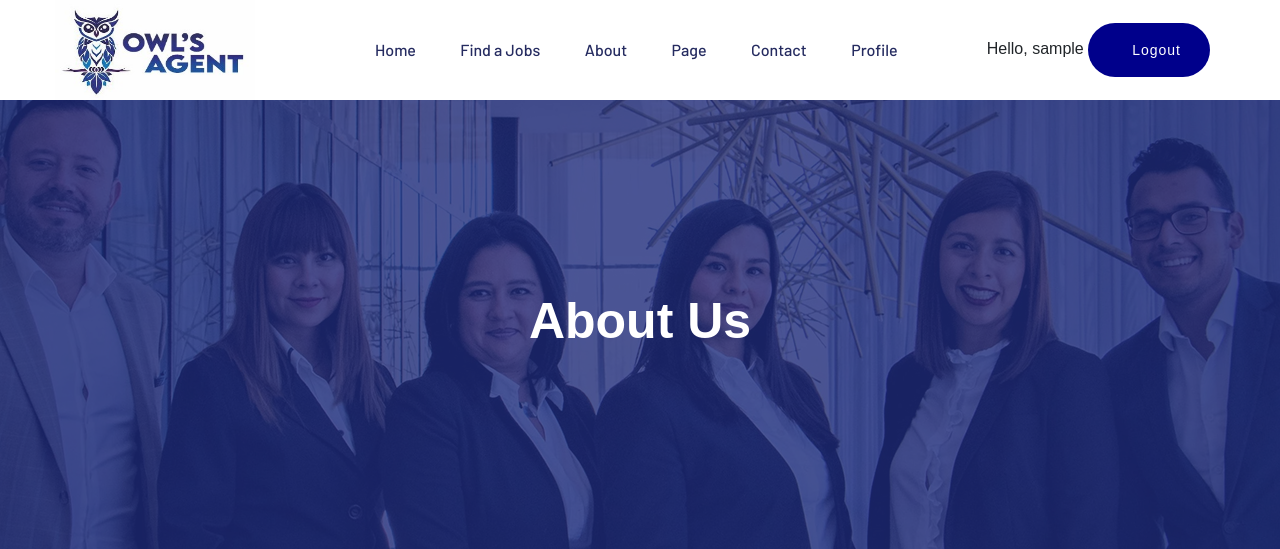
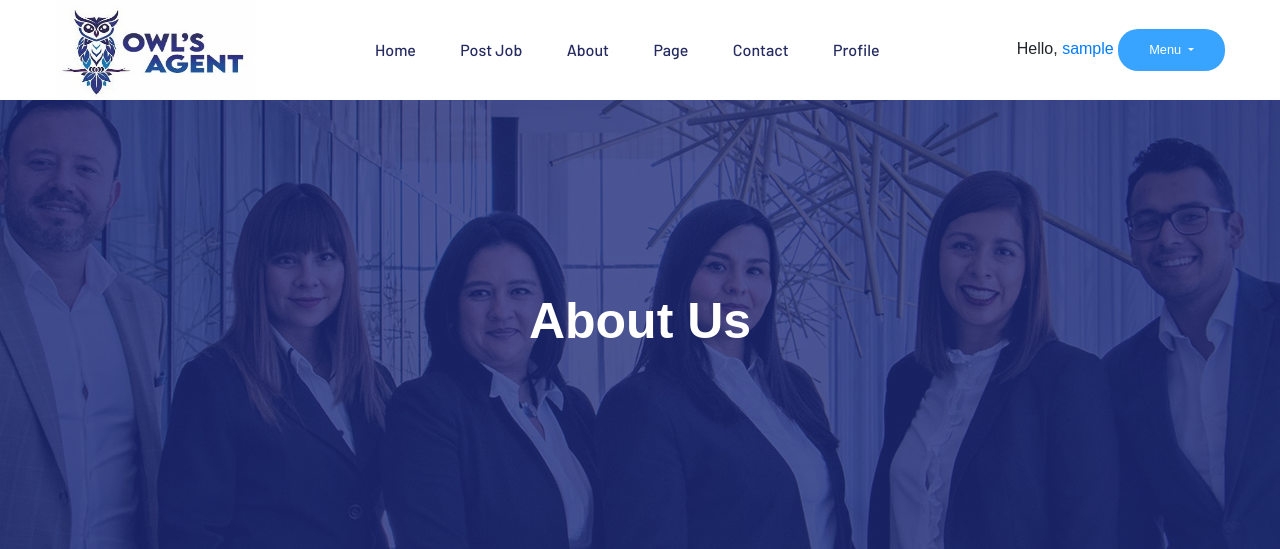
Before and after one commit to buseggencoglu/owl-s-agent, a Django app: page /about/ in a window 1280 px wide. Shown: the top 549 px of the page. Run offline with Django 3.2, Linux system fonts and the light colour scheme; a user stored in the database is signed in; tables that the repository leaves empty hold one stand-in row (values such as "Sample post"); parts of the project's set-up code (start-up, migrations or seed data) failed here and were passed over; some libraries are stand-ins or nearby versions; some web fonts are replaced.

Commit message:
Company Profile da kendi job postlarını görebilir. Edit button saadece kendisine görünür hale getirildi diğer tipteki kullanıcılar için displaye hazır. Hey, kullanıcı adı profile redirect edildi.  Profil için default image eklendi.
Signed-off-by: Ayşe Bayık <ayse.bayik@isik.edu.tr>

```diff
--- a/owl_agent/templates/website/base.html
+++ b/owl_agent/templates/website/base.html
@@ -26,6 +26,7 @@
     <link rel="stylesheet" href="{% static 'css/nice-select.css'%}">
     <link rel="stylesheet" href="{% static 'css/style.css'%}">
     <link rel="stylesheet" href="{% static 'css/responsive.css'%}">
+    <link rel="stylesheet" href="https://cdnjs.cloudflare.com/ajax/libs/font-awesome/5.15.3/css/all.min.css">
 
     <style>
         #logout_id {
@@ -61,17 +98,26 @@
                                     <ul id="navigation">
                                         <li><a href="{% url 'home' %}">Home</a></li>
 
-                                        {% if user.is_authenticated  %}
-                                            {% if user_type == 'admin' %}
+                                        {% if user.is_authenticated %}
+                                        {% if user_type == 'admin' %}
 
 
-                                            <li><a href="/dashboard">Dashboard</a></li>
+                                        <li><a href="/dashboard">Dashboard</a></li>
 
-                                             {% endif %}
+                                        {% endif %}
+                                        {% endif %}
+
+                                        {% if user.is_authenticated %}
+                                        {% if user_type == 'admin' %}
+                                        <li><a href="/dashboardList">Listing</a></li>
+                                        {% elif user_type == 'company' %}
+                                        <li><a href="{% url 'post_job' %}">Post Job </a></li>
+                                        {% else %}
+                                        <li><a href="{% url 'job-listing' %}">Find a Jobs </a></li>
+                                        {%endif%}
                                         {% endif %}
 
 
-                                        <li><a href="{% url 'job-listing' %}">Find a Jobs </a></li>
                                         <li><a href="{% url 'about' %}">About</a></li>
                                         <li><a href="#">Page</a>
                                             <ul class="submenu">
@@ -91,11 +137,41 @@
                             <!-- Header-btn -->
                             <div class="header-btn d-none f-right d-lg-block">
                                 {% if user.is_authenticated %}
-                                <span>Hello, {{user.username}} </span>
-                                <a id="logout_id" class="btn btn-outline-danger" href="{% url 'logout' %}">Logout</a>
+
+                                <div class="dropdown">
+                                    <span>
+                                        Hello,
+                                    </span>
+                                    {% if user_type == 'job_seeker' %}
+                                    <a href="{% url 'my_profile' %}" style="color: #007bff;">
+                                        <span>{{user.username}}</span>
+                                    </a>
+                                    {% elif user_type == 'company' %}
+                                    <a href="{% url 'company_profile'  pk=user.id %}" style="color: #007bff;">
+                                        <span>{{user.username}}</span>
+                                    </a>
+                                    {% else %}
+                                    <span>{{user.username}}</span>
+                                    {% endif %}
+                                    <a class="genric-btn info circle dropdown-toggle" href="#" role="button"
+                                       id="dropdownMenuLink" data-toggle="dropdown" aria-haspopup="true"
+                                       aria-expanded="false">
+                                        Menu
+                                    </a>
+
+                                    <div class="dropdown-menu" aria-labelledby="dropdownMenuLink">
+                                        {% if user_type == 'job_seeker' %}
+                                        <a class="dropdown-item" href="{% url 'edit_profile_job_seeker' %}">Edit
+                                            Profile</a>
+                                        {% endif %}
+                                        <a class="dropdown-item" href="#">Settings</a>
+                                        <a class="dropdown-item" href="{% url 'logout' %}">Logout</a>
+                                    </div>
+                                </div>
                                 {% else %}
                                 <a href="{% url 'register' %}" class="btn head-btn1">Register</a>
                                 <a href="{% url 'login' %}" class="btn head-btn2">Login</a>
+
                                 {% endif %}
                             </div>
                         </div>
--- a/owl_agent/website/models.py
+++ b/owl_agent/website/models.py
@@ -16,7 +16,7 @@ class User_Profile(models.Model):
 
 
 class Company_Profile(User_Profile):
-    image = models.ImageField(upload_to='company_image', null=True, blank=True, default='company_image/default')
+    image = models.ImageField(upload_to='company_image', null=True, blank=True, default='company_image/default.png')
     company_name = models.CharField(max_length=100)
     tax_id = models.IntegerField()
     website = models.CharField(max_length=100)
--- a/owl_agent/website/views.py
+++ b/owl_agent/website/views.py
@@ -1,13 +1,15 @@
 import datetime
 
+from django.contrib.admin.views.decorators import staff_member_required
 from django.contrib.auth.decorators import login_required
 from django.http import HttpResponseRedirect
 from django.shortcuts import render, redirect, get_object_or_404
 from django.contrib.auth.models import User
-from .forms import Job_Seeker_RegisterForm, RoleChooseForm, Company_RegisterForm, EditCompanyProfileForm
-from .models import Job_Seeker_Profile, Company_Profile
+from .forms import Job_Seeker_RegisterForm, RoleChooseForm, Company_RegisterForm, EditCompanyProfileForm, CVForm
+from .models import Job_Seeker_Profile, Company_Profile, Job_Offer, CV
 from datetime import date
 from django.contrib import messages
+from django.core.paginator import Paginator, PageNotAnInteger, EmptyPage
 
 from django.contrib.auth import (
     authenticate,
@@ -15,6 +17,21 @@ from django.contrib.auth import (
     logout,
     get_user_model,
 )
+
+
+def company_required(function):
+    def wrapper(request, *args, **kw):
+        user = request.user
+        if not user.is_authenticated:
+            return redirect('login')
+        else:
+            company_profile = Company_Profile.objects.get(user=user)
+            if company_profile is not None:
+                return function(request, *args, **kw)
+            else:
+                return redirect('home')
+
+    return wrapper
 
 
 # Create your views here.
@@ -51,6 +68,7 @@ def elements_view(request):
     return render(request, 'website/elements.html')
 
 
+@staff_member_required
 def admin_dashboard(request):
     context = {}
     user = request.user
@@ -60,6 +78,7 @@ def admin_dashboard(request):
     return render(request, 'website/dashboard.html', context)
 
 
+@staff_member_required
 def approve_companies(request, pk):
     company = Company_Profile.objects.get(id=pk)
     company.user.is_active = True
@@ -68,6 +87,7 @@ def approve_companies(request, pk):
     return HttpResponseRedirect('/dashboard')
 
 
+@staff_member_required
 def reject_companies(request, pk):
     company = Company_Profile.objects.get(id=pk)
     company.user.delete()
@@ -185,8 +205,38 @@ def register_Company(request):
     return render(request, template, {"form": form})
 
 
+@company_required
+def post_job(request):
+    # if this is a POST request we need to process the form data
+    template = 'website/post_job.html'
+
+    if request.method == "POST":
+        title = request.POST.get('title')
+        description = request.POST['description']
+        required_skills = request.POST['required_skills']
+        education = request.POST['education']
+        location = request.POST['location']
+        type = request.POST['type']
+        is_experience = True if request.POST.get('is_experience', "true") == "true" else False
+        salary = request.POST['salary']
+        start_date = request.POST['start_date']
+        company = Company_Profile.objects.get(user=request.user)
+
+        job_offer = Job_Offer.objects.create(title=title, description=description, required_skills=required_skills,
+                                             education=education, location=location, type=type, salary=salary,
+                                             is_experience=is_experience, start_date=start_date, company=company)
+        job_offer.save()
+
+        return redirect('job_sent')
+
+    return render(request, template)
+
+
 def activation_sent_view(request):
     return render(request, 'website/activation_sent.html')
+
+def job_sent_view(request):
+    return render(request, 'website/job_sent.html')
 
 
 def login_view(request):
@@ -214,14 +264,78 @@ def logout_view(request):
     return redirect('home')
 
 
+def add_cv(request, pk=None):
+    owner = Job_Seeker_Profile.objects.get(user=request.user)
+    data = request.POST or None
+    instance = None
+    if pk is not None:
+        instance = CV.objects.get(pk=pk, owner=owner)
+
+    form = CVForm(data, instance=instance)
+    if request.method == 'POST':
+        if form.is_valid():
+            cv = form.save(commit=False)
+            cv.owner = owner
+            cv.save()
+            return redirect('my_profile')
+    context = {
+        'form': form,
+        'pk': pk
+    }
+    return render(request, 'website/add_cv.html', context)
+
+
+def delete_cv(request, pk):
+    instance = CV.objects.get(pk=pk)
+    instance.delete()
+    return redirect('my_profile')
+
+
+def my_profile(request):
+    context = {}
+    data = Job_Seeker_Profile.objects.get(user=request.user)
+    cvs = CV.objects.filter(owner=data)
+    context['data'] = data
+    context['cvs'] = cvs
+
+    if request.method == 'POST':
+        pass
+
+    return render(request, 'website/my_profile.html', context)
+
+
+def edit_profile_job_seeker(request):
+    context = {}
+    data = Job_Seeker_Profile.objects.get(user=request.user)
+    context["data"] = data
+
+    if request.method == "POST":
+        data.name = request.POST["name"]
+        data.surname = request.POST["surname"]
+        data.carrier_list = request.POST["carrier_list"]
+        data.portfolio_link = request.POST["portfolio_link"]
+        data.gender = request.POST["gender"]
+
+        if "image" in request.FILES:
+            image = request.FILES["image"]
+            data.image = image
+
+        data.save()
+        messages.success(request, "Profile updated successfully.")
+    return render(request, 'website/edit_profile_job_seeker.html', context)
+
 def company_profile(request, pk):
     profile = Company_Profile.objects.get(user_id=pk)
-    return render(request, 'website/company_profile.html', {'profile': profile})
+    job_posts = Job_Offer.objects.filter(company=profile)
+    print("****", job_posts)
+    args = {'profile': profile, 'job_posts':job_posts}
+    return render(request, 'website/company_profile.html', args)
 
 
 def edit_profile_company(request, pk):
     template = 'website/edit_profile_company.html'
     company = Company_Profile.objects.filter(user=request.user)[0]
+
 
     if request.method == 'POST':
         image = request.FILES.get('image')
@@ -264,3 +378,38 @@ def edit_profile_company(request, pk):
         form = EditCompanyProfileForm()
         args = {'form': form, 'company': company}
         return render(request, template, args)
+
+
+def admin_dashboard_list(request):
+   querySet = Company_Profile.objects.all().order_by()
+   querySet = create_paginator(request, querySet)
+   listing_jobseeker = Job_Seeker_Profile.objects.all().order_by()
+   listing_jobseeker = create_paginator(request, listing_jobseeker)
+
+   return render(request, 'website/listing.html', {'querySet': querySet, 'listing_jobseeker': listing_jobseeker})
+
+
+def admin_delete_companies(request,pk):
+    company = Company_Profile.objects.get(id=pk)
+    company.user.delete()
+
+    return HttpResponseRedirect('/dashboardList')
+
+
+def admin_delete_jobseeker(request,pk):
+    company = Job_Seeker_Profile.objects.get(id=pk)
+    company.user.delete()
+
+    return HttpResponseRedirect('/dashboardList')
+
+
+def create_paginator(request, list):
+    page = request.GET.get('page', 1)
+    paginator = Paginator(list, 2)
+    try:
+        posts = paginator.page(page)
+    except PageNotAnInteger:
+        posts = paginator.page(1)
+    except EmptyPage:
+        posts = paginator.page(paginator.num_pages)
+    return posts
```
Also changed, not shown: other parts of owl_agent/templates/website/base.html (+36 -0 lines), owl_agent/templates/website/company_profile.html (+62 -1 lines), owl_agent/media/company_image/124010.png (added), owl_agent/media/company_image/default.png (added), owl_agent/media/company_image/google-logo.png (added), owl_agent/media/company_image/google-logo_RS0SCOH.png (added), owl_agent/media/company_image/google-logo_o5CASUi.png (added), owl_agent/website/migrations/0001_initial.py (deleted), owl_agent/website/migrations/0002_auto_20210322_1149.py (deleted), owl_agent/website/migrations/0003_auto_20210328_2008.py (deleted).
